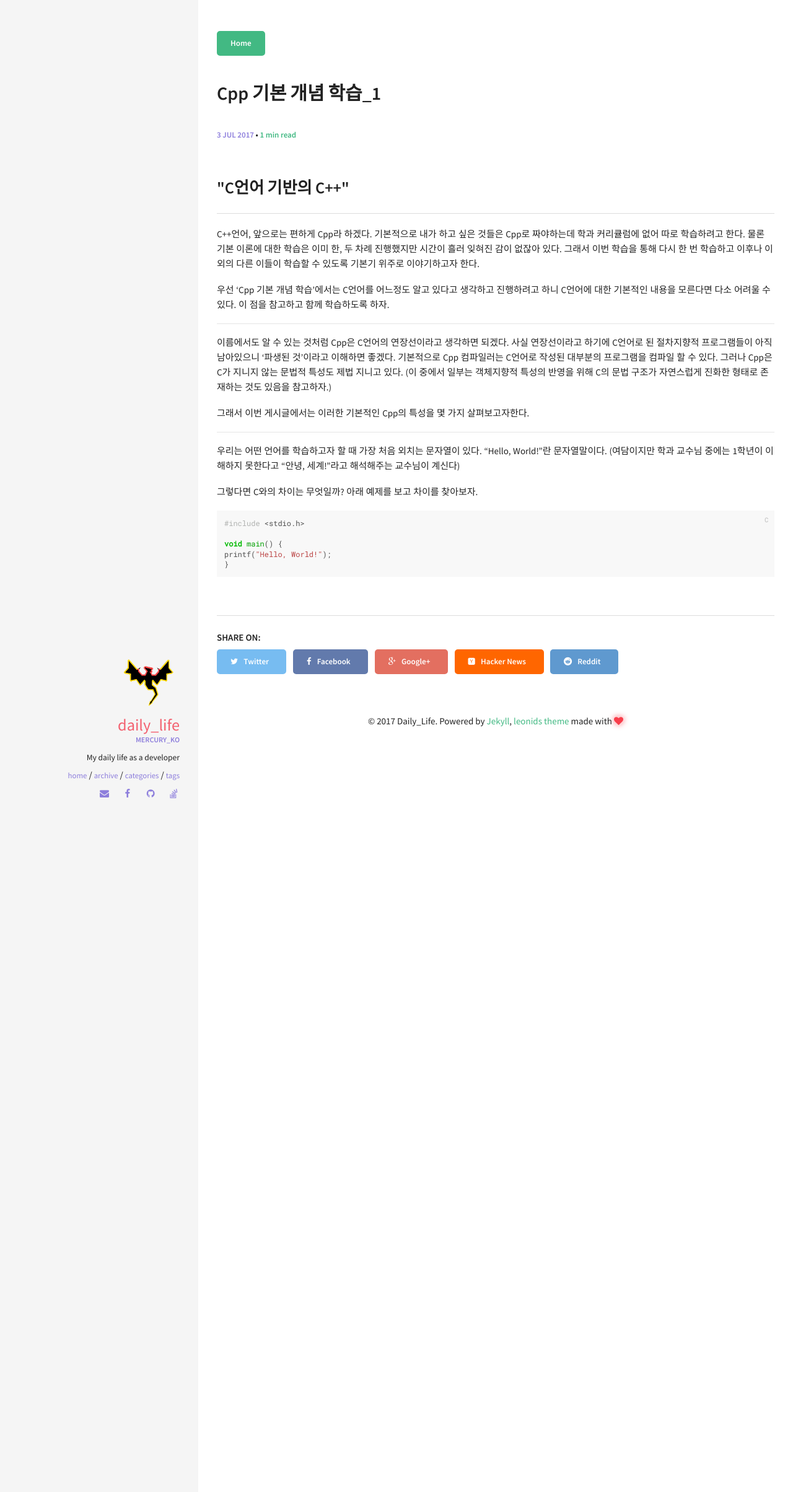
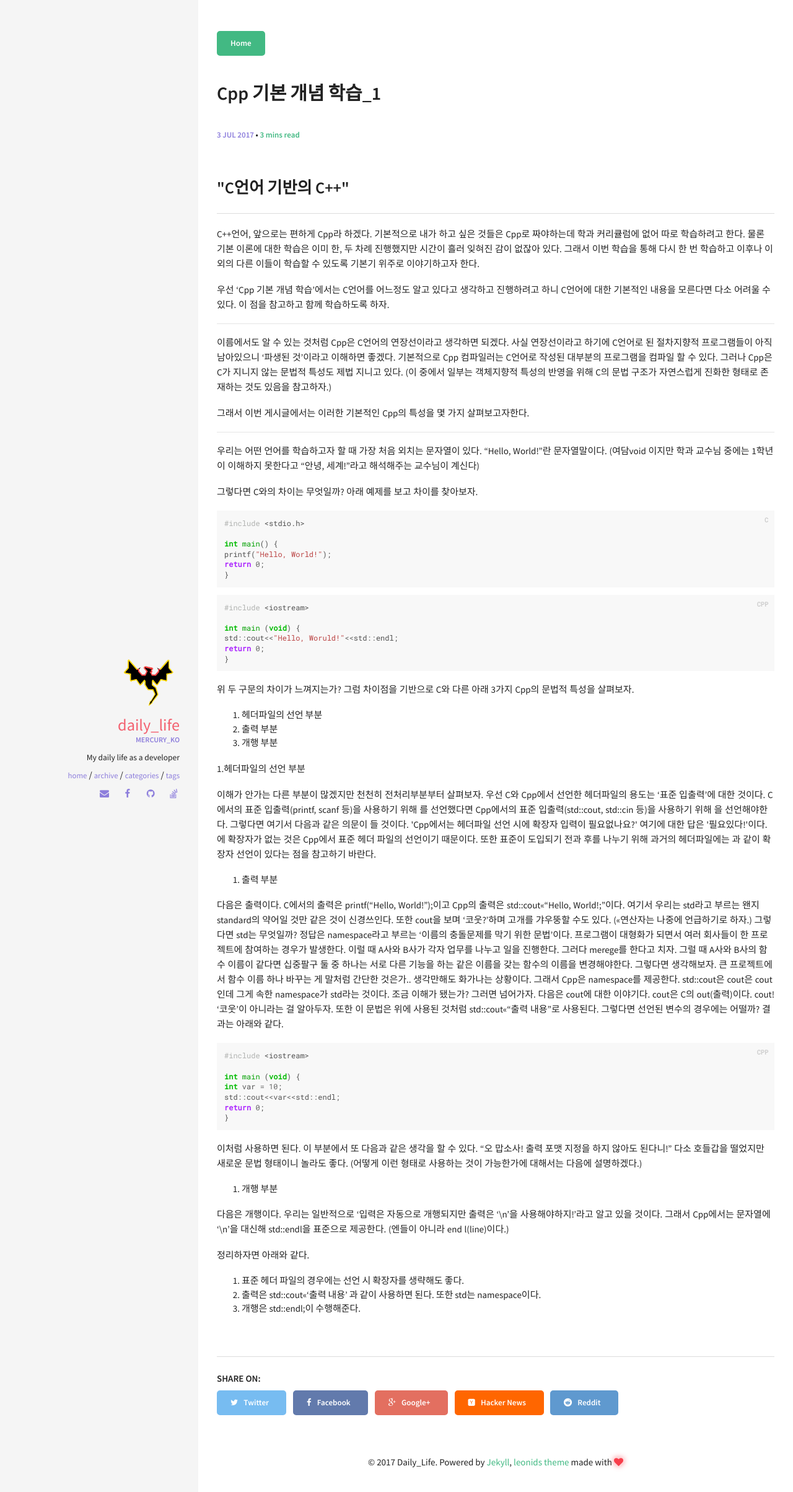
Before and after one commit to renyuanz/leonids, a Jekyll site: the page built from _posts/2017-07-03-c++-study-1.md, in a window 1280 px wide. Shown: the top 2408 px of the page at 62% size. Built offline with Jekyll 4.4.1, drawn with Linux system fonts in a browser that asks for light colours.

Commit message:
Modified c++-study-1.md

```diff
--- a/_posts/2017-07-03-c++-study-1.md
+++ b/_posts/2017-07-03-c++-study-1.md
@@ -20,14 +20,61 @@ C++언어, 앞으로는 편하게 Cpp라 하겠다. 기본적으로 내가 하
 그래서 이번 게시글에서는 이러한 기본적인 Cpp의 특성을 몇 가지 살펴보고자한다.
 
 ---
-우리는 어떤 언어를 학습하고자 할 때 가장 처음 외치는 문자열이 있다. "Hello, World!"란 문자열말이다. (여담이지만 학과 교수님 중에는 1학년이 이해하지 못한다고 "안녕, 세계!"라고 해석해주는 교수님이 계신다)
+우리는 어떤 언어를 학습하고자 할 때 가장 처음 외치는 문자열이 있다. "Hello, World!"란 문자열말이다. (여담void 이지만 학과 교수님 중에는 1학년이 이해하지 못한다고 "안녕, 세계!"라고 해석해주는 교수님이 계신다)
 
 그렇다면 C와의 차이는 무엇일까? 아래 예제를 보고 차이를 찾아보자.
 
 {% highlight C %}
 #include <stdio.h>
 
-void main() {
+int main() {
 printf("Hello, World!");
+return 0;
 }
 {% endhighlight %}
+
+{% highlight Cpp %}
+#include <iostream>
+
+int main (void) {
+std::cout<<"Hello, Woruld!"<<std::endl;
+return 0;
+}
+{% endhighlight %}
+
+위 두 구문의 차이가 느껴지는가? 그럼 차이점을 기반으로 C와 다른 아래 3가지 Cpp의 문법적 특성을 살펴보자.
+
+1. 헤더파일의 선언 부분
+2. 출력 부분
+3. 개행 부분
+
+1.헤더파일의 선언 부분
+
+이해가 안가는 다른 부분이 많겠지만 천천히 전처리부분부터 살펴보자. 우선 C와 Cpp에서 선언한 헤더파일의 용도는 '표준 입출력'에 대한 것이다. C에서의 표준 입출력(printf, scanf 등)을 사용하기 위해 <stddio.h>를 선언했다면 Cpp에서의 표준 입출력(std::cout, std::cin 등)을 사용하기 위해 <iostram>을 선언해야한다. 그렇다면 여기서 다음과 같은 의문이 들 것이다. 'Cpp에서는 헤더파일 선언 시에 확장자 입력이 필요없나요?'  여기에 대한 답은 '필요있다!'이다. <iostram>에 확장자가 없는 것은 Cpp에서 표준 헤더 파일의 선언이기 때문이다. 또한 표준이 도입되기 전과 후를 나누기 위해 과거의 헤더파일에는 <iostram.h>과 같이 확장자 선언이 있다는 점을 참고하기 바란다.
+
+
+2. 출력 부분
+
+다음은 출력이다. C에서의 출력은 printf("Hello, World!");이고 Cpp의 출력은 std::cout<<"Hello, World!;"이다. 여기서 우리는 std라고 부르는 왠지 standard의 약어일 것만 같은 것이 신경쓰인다. 또한 cout을 보며 '코웃?'하며 고개를 갸우뚱할 수도 있다. (<<연산자는 나중에 언급하기로 하자.) 그렇다면 std는 무엇일까? 정답은 namespace라고 부르는 '이름의 충돌문제를 막기 위한 문법'이다. 프로그램이 대형화가 되면서 여러 회사들이 한 프로젝트에 참여하는 경우가 발생한다. 이럴 때 A사와 B사가 각자 업무를 나누고 일을 진행한다. 그러다 merege를 한다고 치자. 그럴 때 A사와 B사의 함수 이름이 같다면 십중팔구 둘 중 하나는 서로 다른 기능을 하는 같은 이름을 갖는 함수의 이름을 변경해야한다. 그렇다면 생각해보자. 큰 프로젝트에서 함수 이름 하나 바꾸는 게 말처럼 간단한 것은가.. 생각만해도 화가나는 상황이다. 그래서 Cpp은 namespace를 제공한다. std::cout은 cout은 cout인데 그게 속한 namespace가 std라는 것이다. 조금 이해가 됐는가? 그러면 넘어가자. 다음은 cout에 대한 이야기다. cout은 C의 out(출력)이다. cout! '코웃'이 아니라는 걸 알아두자. 또한 이 문법은 위에 사용된 것처럼 std::cout<<"출력 내용"로 사용된다. 그렇다면 선언된 변수의 경우에는 어떨까? 결과는 아래와 같다.
+
+{% highlight Cpp %}
+#include <iostream>
+
+int main (void) {
+int var = 10;
+std::cout<<var<<std::endl;
+return 0;
+}
+{% endhighlight %}
+
+이처럼 사용하면 된다. 이 부분에서 또 다음과 같은 생각을 할 수 있다. "오 맙소사! 출력 포맷 지정을 하지 않아도 된다니!" 다소 호들갑을 떨었지만 새로운 문법 형태이니 놀라도 좋다. (어떻게 이런 형태로 사용하는 것이 가능한가에 대해서는 다음에 설명하겠다.)
+
+3. 개행 부분
+
+다음은 개행이다. 우리는 일반적으로 '입력은 자동으로 개행되지만 출력은 '\n'을 사용해야하지!'라고 알고 있을 것이다. 그래서 Cpp에서는 문자열에 '\n'을 대신해 std::endl을 표준으로 제공한다. (엔들이 아니라 end l(line)이다.)
+
+정리하자면 아래와 같다.
+
+1. 표준 헤더 파일의 경우에는 선언 시 확장자를 생략해도 좋다.
+2. 출력은 std::cout<<'출력 내용' 과 같이 사용하면 된다. 또한 std는 namespace이다.
+3. 개행은 std::endl;이 수행해준다.
```
